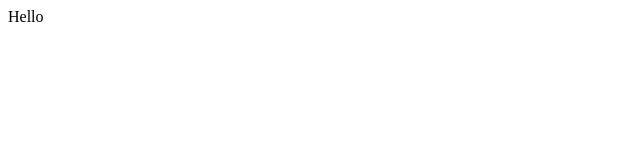
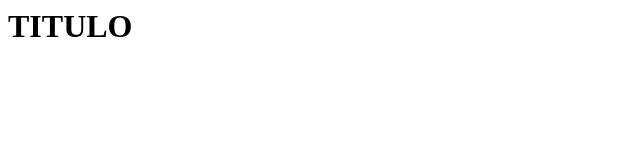
Before and after one commit to RodrigoRP7/git-training, a plain HTML site: page index.html in a window 1280 px wide. Shown: the whole page, without its empty margins (0-640 px from the left). Drawn offline with Linux system fonts and the light colour scheme.

Commit message:
Nuevo cambio en VSC

```diff
--- a/index.html
+++ b/index.html
@@ -1 +1,3 @@
-<div>Hello</div>
+<div>
+    <h1>TITULO</h1>
+</div>
```
